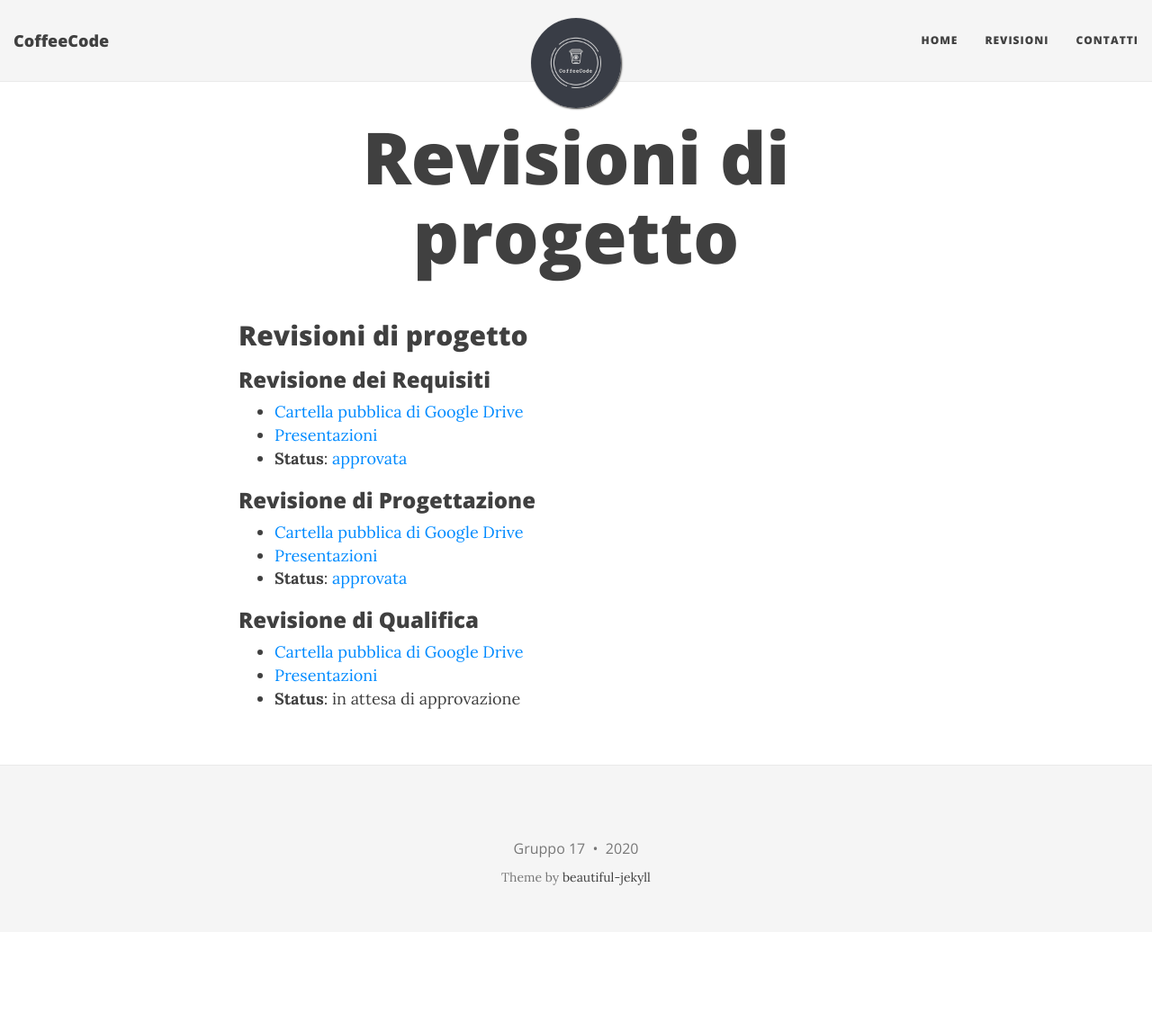
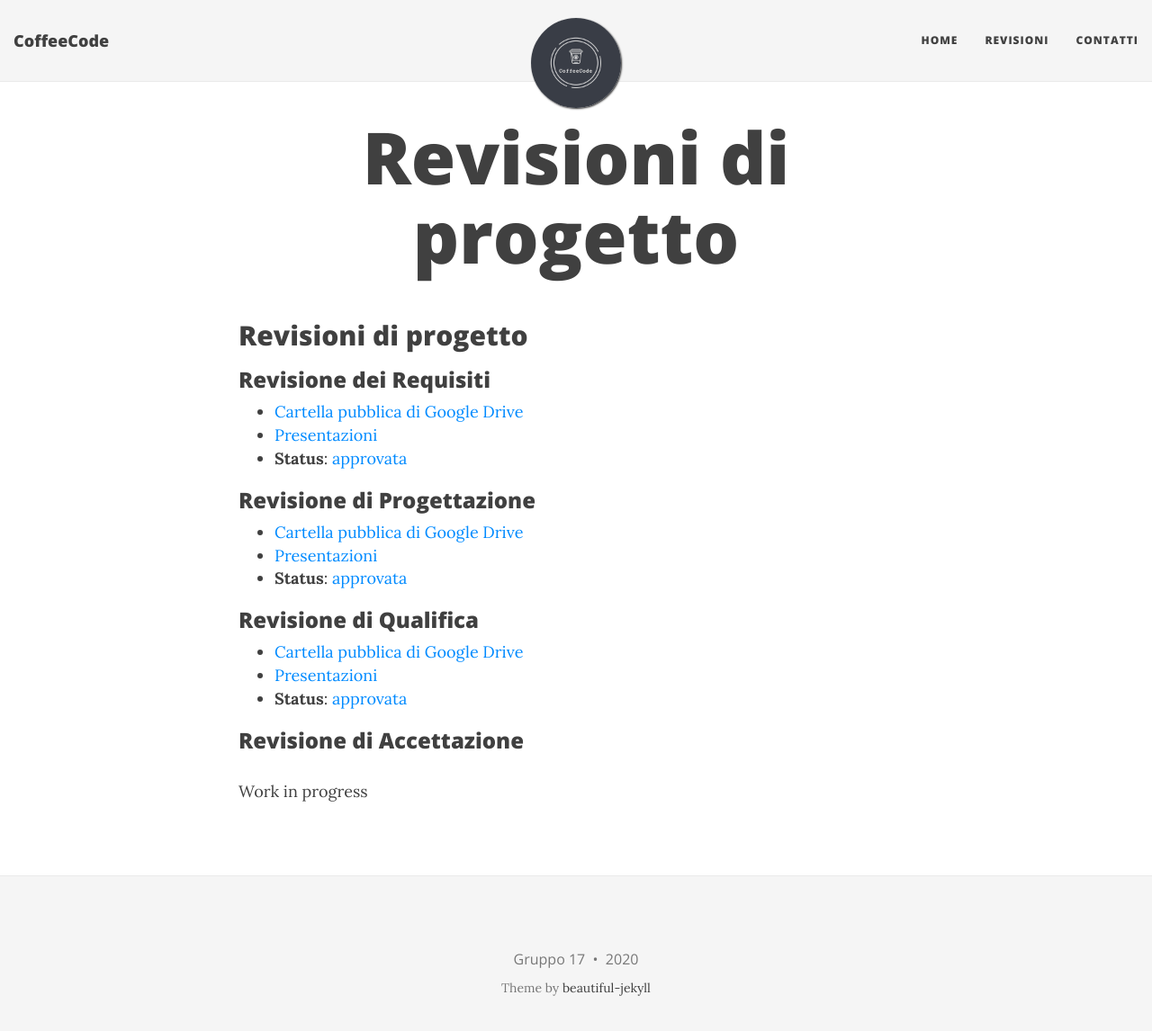
Before and after one commit to CoffeeCodeSWE/swe-site, a Jekyll site: the page built from revisioni.md, in a window 1280 px wide and 1159 px high. Shown: the top 1146 px of the window at 90% size. Built offline with Jekyll 4.4.1, drawn with Linux system fonts in a browser that asks for light colours; nearby versions of some CDN libraries; our own code applies the rules of GitHub Pages for plain Markdown files.

Commit message:
Update revisioni.md

```diff
--- a/revisioni.md
+++ b/revisioni.md
@@ -16,4 +16,8 @@
 
 - [Cartella pubblica di Google Drive](https://drive.google.com/drive/folders/1mFhkSUgEyMcYon9jU-U_3ki1HBhL1LSD?usp=sharing)
 - [Presentazioni](https://drive.google.com/drive/folders/1TPet3KwFhcZ3AIuNYPeLFPSxbx9hIlRs?usp=sharing)
-- **Status**: in attesa di approvazione
+- **Status**: [approvata](https://www.math.unipd.it/~tullio/IS-1/2019/Progetto/RQ/CoffeeCode.pdf)
+
+### Revisione di Accettazione
+
+Work in progress
```
